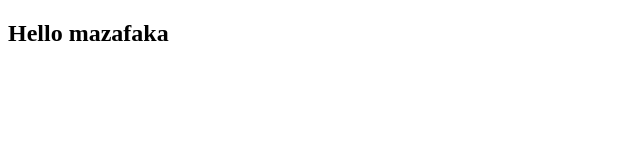
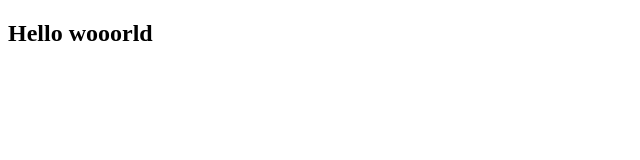
Before and after one commit to kovalenkois/project, a plain HTML site: page index.html in a window 1280 px wide. Shown: the full height of the page, 0-640 px from the left. Drawn offline with Linux system fonts and the light colour scheme.

Commit message:
change world

```diff
--- a/index.html
+++ b/index.html
@@ -7,7 +7,7 @@
     <title>Document</title>
 </head>
 <body>
-    <h2>Hello mazafaka</h2>
+    <h2>Hello wooorld</h2>
     <script src="js/script.js"></script>
 </body>
 </html>
```
Also changed, not shown: main.css (added).
